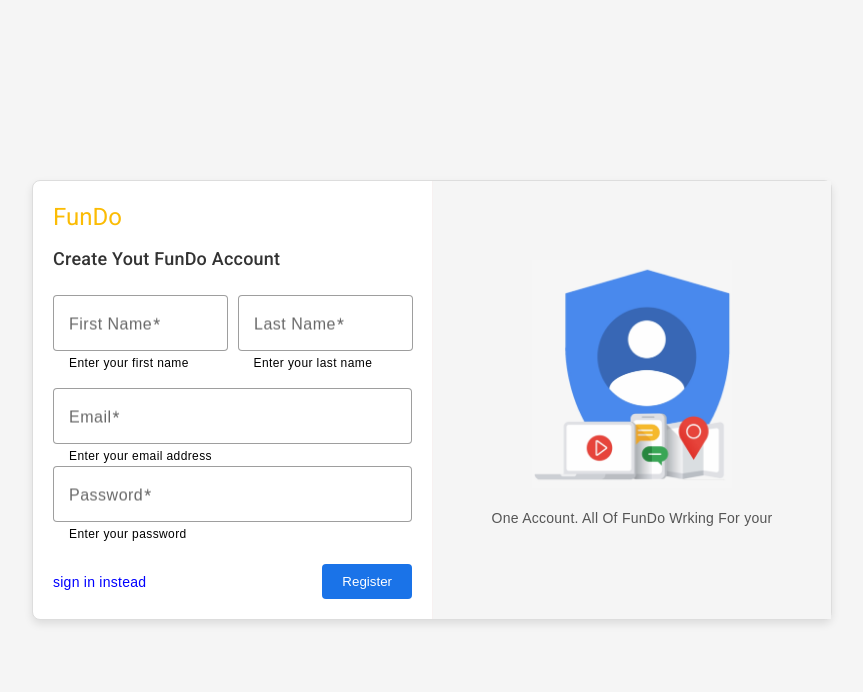
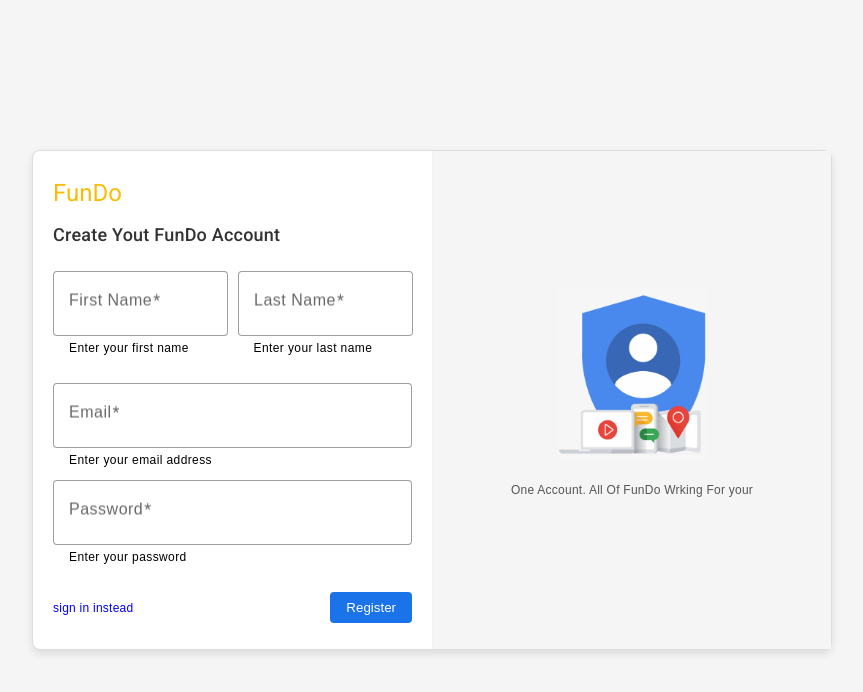
Before and after one commit to SanthoshSekar21/FunDoNotesFrontEnd, an Angular app: page /register in a window 1280 px wide. Shown: the top 692 px of the page, without its empty margins (208-1071 px from the left). Built offline with nearby package versions, Linux system fonts and the light colour scheme.

Commit message:
[Santhosh] added: ApiCall for register UI component

```diff
--- a/src/app/login/login.component.html
+++ b/src/app/login/login.component.html
@@ -15,7 +15,7 @@
 
       <mat-form-field appearance="outline">
         <mat-label>Password</mat-label>
-        <input matInput formControlName="Password" [type]="showPass" placeholder="Password">
+        <input matInput   type='password' formControlName="Password"  placeholder="Password">
         <mat-error *ngIf="regFormControls['Password'].errors?.['required'] && submitted">Password is required</mat-error>
         <mat-error *ngIf="regFormControls['Password'].errors?.['minlength'] && submitted">Password must be at least 8 characters</mat-error>
         <mat-hint>Enter your password</mat-hint>
--- a/src/app/login/login.component.ts
+++ b/src/app/login/login.component.ts
@@ -11,7 +11,6 @@ export class LoginComponent {
 
       registerForm!: FormGroup;
       submitted = false;
-      showPass="password";
 
       constructor(private formBuilder: FormBuilder,public httpService:HttpService ) { }
 
@@ -37,6 +36,7 @@ export class LoginComponent {
               console.log(err);
             }
           });
+
         }
       }
     }
--- a/src/app/register/register.component.html
+++ b/src/app/register/register.component.html
@@ -3,20 +3,20 @@
   <div class="signup-form">
       <h1>FunDo</h1>
       <h2>Create Yout FunDo Account</h2>
-      <form [formGroup]="registerForm" (ngSubmit)="onSubmit()">
+      <form [formGroup]="registerForm" (ngSubmit)="handleSignup()">
           <div class="input-group">
             <mat-form-field appearance="outline">
               <mat-label>First Name</mat-label>
-              <input matInput formControlName="firstName"  placeholder="First Name">
-              <mat-error *ngIf="signUpFormControls['firstName'].errors?.['required'] && submitted">First Nmae is required</mat-error>
+              <input matInput formControlName="Firstname"  placeholder="First Name">
+              <mat-error *ngIf="signUpFormControls['Firstname'].errors?.['required'] && submitted">First Nmae is required</mat-error>
               <!-- <mat-icon matSuffix>sentiment_very_satisfied</mat-icon> -->
               <mat-hint>Enter your first name</mat-hint>
               </mat-form-field>
 
               <mat-form-field appearance="outline">
               <mat-label>Last Name</mat-label>
-              <input matInput formControlName="lastName" placeholder="Last Name">
-              <mat-error *ngIf="signUpFormControls['lastName'].errors?.['required'] && submitted"> Last Name is required</mat-error>
+              <input matInput formControlName="Lastname" placeholder="Last Name">
+              <mat-error *ngIf="signUpFormControls['Lastname'].errors?.['required'] && submitted"> Last Name is required</mat-error>
               <!-- <mat-icon matSuffix>sentiment_very_satisfied</mat-icon> -->
               <mat-hint>Enter your last name</mat-hint>
               </mat-form-field>
@@ -24,18 +24,18 @@
 
               <mat-form-field appearance="outline">
               <mat-label>Email</mat-label>
-              <input matInput formControlName="email" placeholder="Email">
-              <mat-error *ngIf="signUpFormControls['email'].errors?.['required'] && submitted">Email is required</mat-error>
-              <mat-error *ngIf="signUpFormControls['email'].errors?.['email'] && submitted">Invalid Email</mat-error>
+              <input matInput formControlName="Email" placeholder="Email">
+              <mat-error *ngIf="signUpFormControls['Email'].errors?.['required'] && submitted">Email is required</mat-error>
+              <mat-error *ngIf="signUpFormControls['Email'].errors?.['Email'] && submitted">Invalid Email</mat-error>
               <!-- <mat-icon matSuffix>email</mat-icon> -->
               <mat-hint>Enter your email address</mat-hint>
               </mat-form-field>
 
               <mat-form-field appearance="outline">
                 <mat-label>Password</mat-label>
-                <input matInput formControlName="password"  placeholder="Password">
-                <mat-error *ngIf="signUpFormControls['password'].errors?.['required'] && submitted">Password is required</mat-error>
-                <mat-error *ngIf="signUpFormControls['password'].errors?.['minlength'] && submitted">Password must be at least 8 characters</mat-error>
+                <input matInput  formControlName="Password" type="password" placeholder="Password">
+                <mat-error *ngIf="signUpFormControls['Password'].errors?.['required'] && submitted">Password is required</mat-error>
+                <mat-error *ngIf="signUpFormControls['Password'].errors?.['minlength'] && submitted">Password must be at least 8 characters</mat-error>
                 <mat-hint>Enter your password</mat-hint>
               </mat-form-field>
 
--- a/src/app/register/register.component.scss
+++ b/src/app/register/register.component.scss
@@ -1,11 +1,10 @@
-/* styles.css */
+
 * {
     box-sizing: border-box;
     margin: 0;
     padding: 0;
     font-family: Arial, sans-serif;
 }
-
 .body {
     display: flex;
     position: relative;
@@ -23,13 +22,16 @@
     border-radius: 8px;
     width: 800px;
     box-shadow: 0 4px 8px rgba(0, 0, 0, 0.1);
+    height: 500px;
 }
 
 .signup-form, .info-section {
     padding: 20px;
-    width: 50%; /* Each section takes up 50% of the container's width */
+    width: 50%;
+    display: flex;
+    flex-direction: column;
+    justify-content: center;
 }
-
 .signup-form {
     display: flex;
     flex-direction: column;
@@ -51,39 +53,42 @@ h2 {
     color: #333;
     margin-bottom: 20px;
 }
-
 .input-group {
     display: flex;
     gap: 10px;
     margin-bottom: 15px;
 }
-
-input[type="text"], input[type="password"], input[type="email"] {
+mat-form-field {
     width: 100%;
-    padding: 10px;
-    height:0%;
     margin-bottom: 10px;
-    border: 1px solid #ddd;
-    border-radius: 4px;
+    display: flex;
+    flex-direction: column;
 }
-
+mat-form-field .mat-mdc-form-field-flex {
+    height: 30px;
+    align-items: stretch;
+}
+input[matInput] {
+    height: 100%;
+    padding: 6px 8px;
+    font-size: 18px;
+    box-sizing: border-box;
+}
 .actions {
     display: flex;
     justify-content: space-between;
     align-items: center;
-    margin-top: 20px;
+    margin-top: 15px;
 }
-
 .actions a {
     color: blue;
     text-decoration: none;
-    font-size: 14px;
+    font-size: 12px;
 }
-
 button {
     background-color: #1a73e8;
     color: white;
-    padding: 10px 20px;
+    padding: 8px 16px;
     border: none;
     border-radius: 4px;
     cursor: pointer;
@@ -92,6 +97,7 @@ button {
 button:hover {
     background-color: #155bb5;
 }
+
 
 .info-section {
     display: flex;
@@ -104,12 +110,12 @@ button:hover {
 }
 
 .info-section p {
-    font-size: 14px;
+    font-size: 12px;
     color: #555;
 }
 
 .info-section img {
-    width: 200px;
+    width: 150px;
     height: auto;
     margin-bottom: 20px;
 }
--- a/src/app/register/register.component.ts
+++ b/src/app/register/register.component.ts
@@ -1,5 +1,6 @@
 import { Component } from '@angular/core';
 import { FormBuilder, FormGroup, Validators } from '@angular/forms';
+import { HttpService } from '../service/http-service/http.service';
 
 @Component({
   selector: 'app-register',
@@ -10,28 +11,35 @@ export class RegisterComponent {
 
     registerForm!: FormGroup;
     submitted = false;
+    showPass='password'
 
-    constructor(private formBuilder: FormBuilder) { }
+    constructor(private formBuilder: FormBuilder,public httpService:HttpService) { }
 
     ngOnInit() {
         this.registerForm = this.formBuilder.group({
-            firstName: ['', Validators.required],
-            lastName: ['', Validators.required],
-            email: ['', [Validators.required, Validators.email]],
-            password: ['', [Validators.required, Validators.minLength(6)]],
+            Firstname: ['', Validators.required],
+            Lastname: ['', Validators.required],
+            Email: ['', [Validators.required, Validators.email]],
+            Password: ['', [Validators.required, Validators.minLength(6)]],
         });
     }
 
     // convenience getter for easy access to form fields
     get signUpFormControls() { return this.registerForm.controls; }
     handleSignup(){
+        this.submitted = true;
+        if (this.registerForm.valid) {
+          const { Firstname,Lastname,Email, Password } = this.registerForm.value;
+          console.log( Firstname,Lastname,Email, Password);
+          this.httpService.registerApiCall('', {Firstname,Lastname, Email, Password }).subscribe({
+            next: (res) => {
+              console.log(res);
+            },
+            error: (err) => {
+              console.log(err);
+            }
+          });
 
+        }
+      }
     }
-
-    onSubmit() {
-        this.submitted = true;
-        if (this.registerForm.invalid) {
-            return;
-        }
-    }
-}
--- a/src/app/service/http-service/http.service.ts
+++ b/src/app/service/http-service/http.service.ts
@@ -8,7 +8,9 @@ export class HttpService {
 
   constructor(public http:HttpClient) { }
   loginApiCall(endpoint:String,data:any){
-    console.log(data);
     return this.http.post('http://localhost:3000/api/v1/users/login',data)
   }
+  registerApiCall(endpoint:String,data:any){
+    return this.http.post('http://localhost:3000/api/v1/users/register',data)
+  }
 }
```
